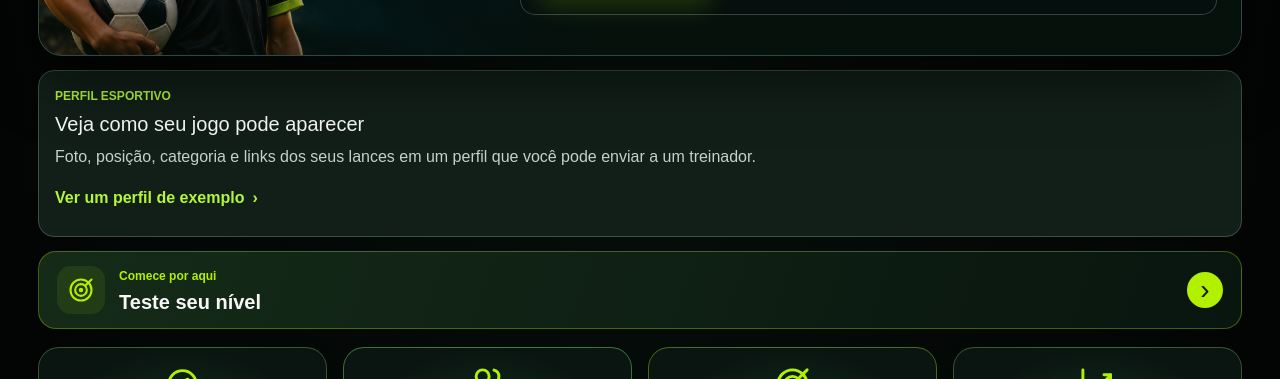
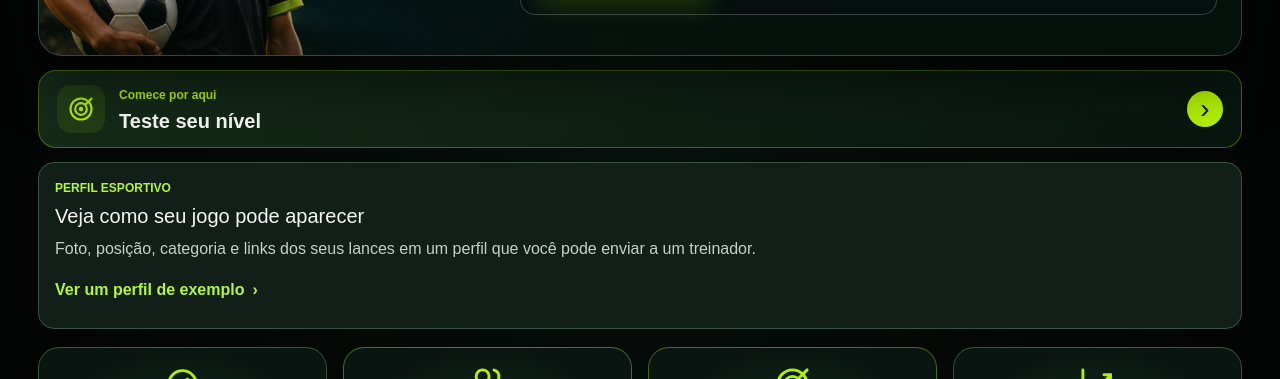
Before and after one commit to wrdiretoria/scoutbase, a Next.js app: page /feed in a window 1280 px wide. Shown: the part 504-883 px from the top of the page. Built offline with nearby package versions, Linux system fonts and the light colour scheme; no server answers.

Commit message:
ui: place sports profile example directly below level test

```diff
--- a/src/app/feed/page.tsx
+++ b/src/app/feed/page.tsx
@@ -190,6 +190,15 @@ export default async function FeedPage() {
           </div>
         </section>
 
+
+        <Link href="/teste-seu-nivel" className={styles.startCard}>
+          <span className={styles.startCardIcon}><Icon name="target" size={28} /></span>
+          <span className={styles.startCardCopy}>
+            <small>Comece por aqui</small>
+            <strong>Teste seu nível</strong>
+          </span>
+          <span className={styles.startCardArrow} aria-hidden="true">›</span>
+        </Link>
         {!user && (
           <section aria-label="Exemplo de perfil esportivo" style={{ marginTop: 14, padding: 16, border: '1px solid #385346', borderRadius: 16, background: 'var(--mc-surface)' }}>
             <p style={{ margin: '0 0 4px', color: '#b3f737', fontSize: 12, fontWeight: 800 }}>PERFIL ESPORTIVO</p>
@@ -203,14 +212,6 @@ export default async function FeedPage() {
           </section>
         )}
 
-        <Link href="/teste-seu-nivel" className={styles.startCard}>
-          <span className={styles.startCardIcon}><Icon name="target" size={28} /></span>
-          <span className={styles.startCardCopy}>
-            <small>Comece por aqui</small>
-            <strong>Teste seu nível</strong>
-          </span>
-          <span className={styles.startCardArrow} aria-hidden="true">›</span>
-        </Link>
         <nav className={styles.shortcutRow} aria-label="Áreas principais">
           <Link href="#journey" className={styles.shortcut}>
             <Icon name="compass" size={37} /><strong>Minha<br className={styles.mobileBreak} /> Jornada</strong>
```
